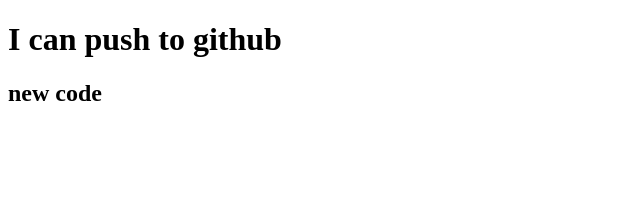
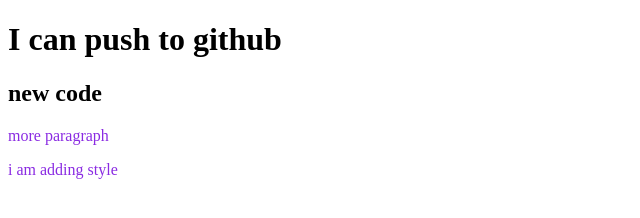
Before and after one commit to susmitasahakim/my-second.repo, a plain HTML site: page index.html in a window 1280 px wide. Shown: the whole page, without its empty margins (0-640 px from the left). Drawn offline with Linux system fonts and the light colour scheme.

Commit message:
style added

```diff
--- a/index.html
+++ b/index.html
@@ -5,9 +5,12 @@
     <meta http-equiv="X-UA-Compatible" content="IE=edge">
     <meta name="viewport" content="width=device-width, initial-scale=1.0">
     <title>My second github repo</title>
+    <link rel="stylesheet" href="style.css">
 </head>
 <body>
     <h1>I can push to github</h1>
     <h2>new code</h2>
+    <p>more paragraph</p>
+    <p>i am adding style</p>
 </body>
 </html>
--- /dev/null
+++ b/style.css
@@ -0,0 +1,3 @@
+p{
+    color: blueviolet;
+}
```
